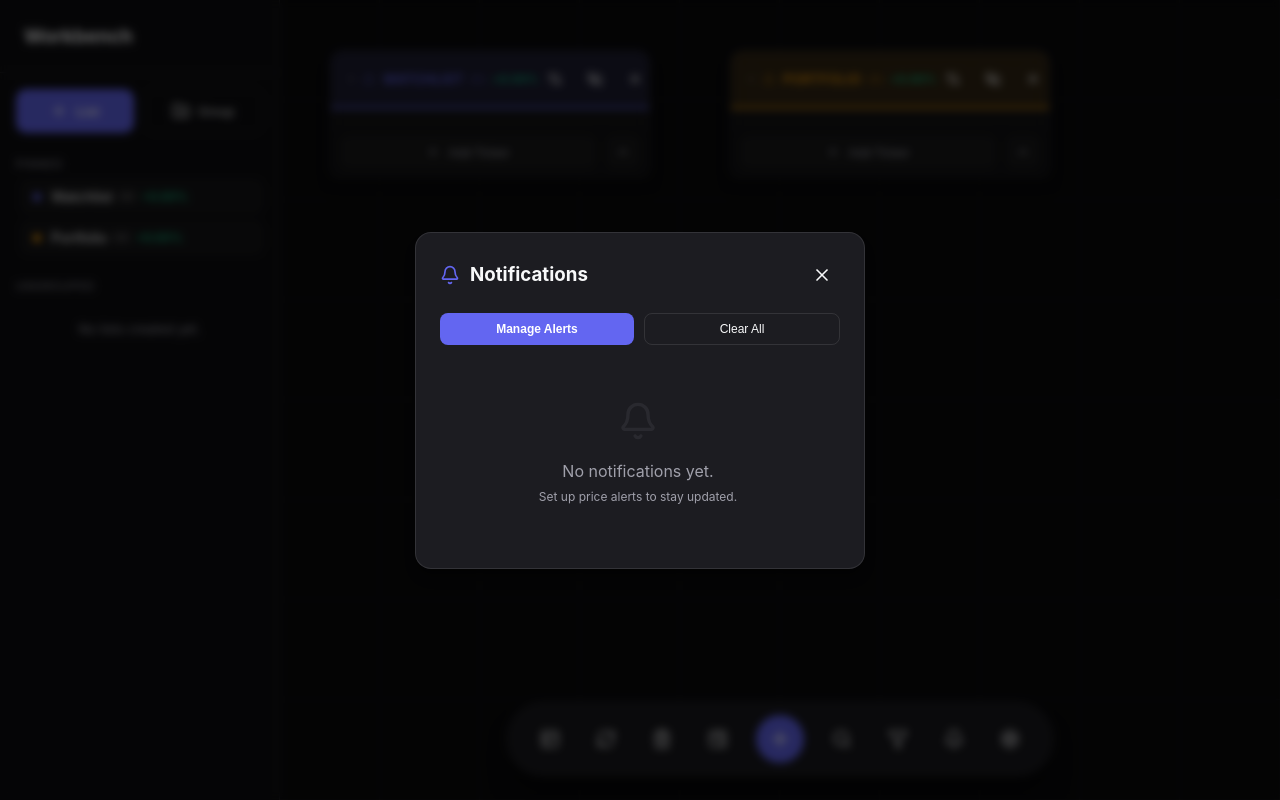
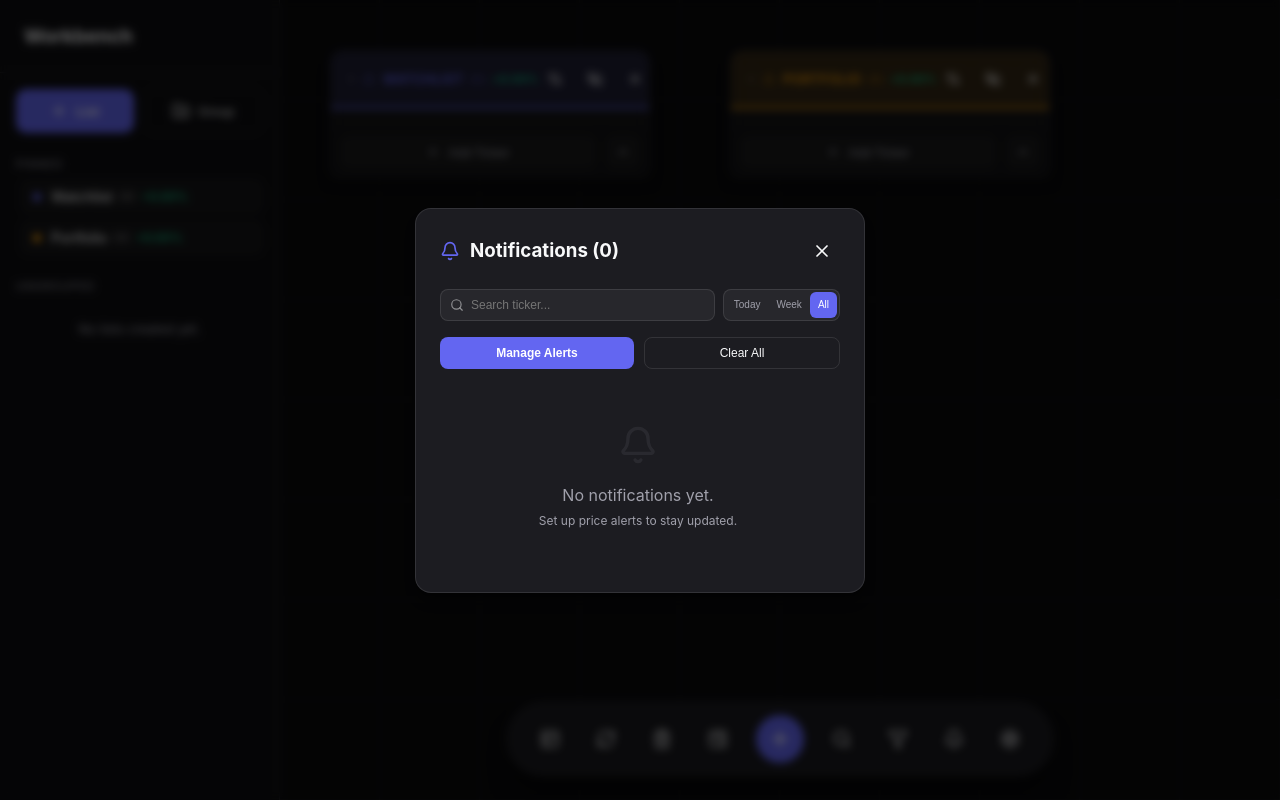
Before and after one commit to rikardsk/stocks-galore, a React (Vite) app: page / in a window 1280 px wide. Both pictures are taken after a click on the button 954 px from the left and 739 px from the top of the page. Built offline with nearby package versions, Linux system fonts and the light colour scheme.

Commit message:
Added filter + count in notifications panel

```diff
--- a/src/components/NotificationsModal.tsx
+++ b/src/components/NotificationsModal.tsx
@@ -1,5 +1,5 @@
 import React from 'react';
-import { X, Bell, Calendar } from 'lucide-react';
+import { X, Bell, Calendar, Search } from 'lucide-react';
 import type { TickerNotification } from '../types';
 
 interface NotificationsModalProps {
@@ -19,6 +19,44 @@ export const NotificationsModal: React.FC<NotificationsModalProps> = ({
   onMarkRead,
   onOpenAlerts
 }) => {
+  const [timeFilter, setTimeFilter] = React.useState<'today' | 'week' | 'all'>('all');
+  const [searchQuery, setSearchQuery] = React.useState('');
+
+  const filteredNotifications = React.useMemo(() => {
+    let filtered = notifications;
+
+    // Time filter
+    if (timeFilter !== 'all') {
+      const now = new Date();
+      const cutoff = new Date();
+      if (timeFilter === 'today') {
+        cutoff.setHours(0, 0, 0, 0);
+      } else if (timeFilter === 'week') {
+        cutoff.setDate(now.getDate() - 7);
+      }
+      filtered = filtered.filter(n => new Date(n.timestamp) >= cutoff);
+    }
+
+    // Search filter
+    if (searchQuery.trim()) {
+      const query = searchQuery.trim().toUpperCase();
+      filtered = filtered.filter(n => n.symbol.toUpperCase().includes(query));
+    }
+
+    return filtered;
+  }, [notifications, timeFilter, searchQuery]);
+
+  const topTickers = React.useMemo(() => {
+    const counts: Record<string, number> = {};
+    notifications.forEach(n => {
+      counts[n.symbol] = (counts[n.symbol] || 0) + 1;
+    });
+    return Object.entries(counts)
+      .sort((a, b) => b[1] - a[1])
+      .slice(0, 6)
+      .map(([symbol]) => symbol);
+  }, [notifications]);
+
   React.useEffect(() => {
     if (isOpen && notifications.some(n => !n.isRead)) {
       onMarkRead();
@@ -33,10 +71,75 @@ export const NotificationsModal: React.FC<NotificationsModalProps> = ({
         <div style={{ display: 'flex', justifyContent: 'space-between', alignItems: 'center', marginBottom: '20px' }}>
           <div style={{ display: 'flex', alignItems: 'center', gap: '10px' }}>
             <Bell size={20} color="var(--accent)" />
-            <h3 style={{ margin: 0 }}>Notifications</h3>
+            <h3 style={{ margin: 0 }}>Notifications ({filteredNotifications.length})</h3>
           </div>
           <button className="btn" onClick={onClose}><X size={20} /></button>
         </div>
+
+        <div style={{ display: 'flex', gap: '8px', marginBottom: '16px' }}>
+          <div style={{ position: 'relative', flex: 1 }}>
+            <Search size={14} style={{ position: 'absolute', left: '10px', top: '50%', transform: 'translateY(-50%)', opacity: 0.5 }} />
+            <input
+              type="text"
+              placeholder="Search ticker..."
+              value={searchQuery}
+              onChange={e => setSearchQuery(e.target.value)}
+              style={{
+                width: '100%',
+                background: 'rgba(255,255,255,0.05)',
+                border: '1px solid var(--border-color)',
+                borderRadius: '8px',
+                padding: '8px 8px 8px 30px',
+                fontSize: '12px',
+                color: 'white'
+              }}
+            />
+          </div>
+          <div style={{ display: 'flex', background: 'rgba(255,255,255,0.05)', borderRadius: '8px', padding: '2px', border: '1px solid var(--border-color)' }}>
+            {(['today', 'week', 'all'] as const).map(f => (
+              <button
+                key={f}
+                onClick={() => setTimeFilter(f)}
+                style={{
+                  padding: '4px 8px',
+                  fontSize: '10px',
+                  borderRadius: '6px',
+                  background: timeFilter === f ? 'var(--accent)' : 'transparent',
+                  color: timeFilter === f ? 'white' : 'var(--text-secondary)',
+                  border: 'none',
+                  cursor: 'pointer',
+                  textTransform: 'capitalize'
+                }}
+              >
+                {f}
+              </button>
+            ))}
+          </div>
+        </div>
+
+        {topTickers.length > 0 && (
+          <div style={{ display: 'flex', flexWrap: 'wrap', gap: '6px', marginBottom: '16px' }}>
+            <span style={{ fontSize: '10px', color: 'var(--text-secondary)', width: '100%', marginBottom: '2px' }}>Frequent:</span>
+            {topTickers.map(symbol => (
+              <button
+                key={symbol}
+                onClick={() => setSearchQuery(symbol === searchQuery ? '' : symbol)}
+                style={{
+                  padding: '2px 8px',
+                  fontSize: '10px',
+                  borderRadius: '100px',
+                  background: searchQuery === symbol ? 'var(--accent)' : 'rgba(255,255,255,0.05)',
+                  border: `1px solid ${searchQuery === symbol ? 'var(--accent)' : 'var(--border-color)'}`,
+                  color: searchQuery === symbol ? 'white' : 'var(--text-secondary)',
+                  cursor: 'pointer',
+                  transition: 'all 0.2s'
+                }}
+              >
+                {symbol}
+              </button>
+            ))}
+          </div>
+        )}
 
         <div style={{ display: 'flex', gap: '10px', marginBottom: '16px' }}>
           <button
@@ -57,15 +160,15 @@ export const NotificationsModal: React.FC<NotificationsModalProps> = ({
         </div>
 
         <div style={{ flex: 1, overflowY: 'auto', paddingRight: '4px' }}>
-          {notifications.length === 0 ? (
+          {filteredNotifications.length === 0 ? (
             <div style={{ textAlign: 'center', padding: '40px 20px', color: 'var(--text-secondary)' }}>
               <Bell size={40} opacity={0.1} style={{ marginBottom: '16px' }} />
-              <p>No notifications yet.</p>
-              <p style={{ fontSize: '12px', marginTop: '8px' }}>Set up price alerts to stay updated.</p>
+              <p>{notifications.length === 0 ? 'No notifications yet.' : 'No matching notifications.'}</p>
+              {notifications.length === 0 && <p style={{ fontSize: '12px', marginTop: '8px' }}>Set up price alerts to stay updated.</p>}
             </div>
           ) : (
             <div style={{ display: 'flex', flexDirection: 'column', gap: '10px' }}>
-              {notifications.map(n => (
+              {filteredNotifications.map(n => (
                 <div
                   key={n.id}
                   style={{
```
